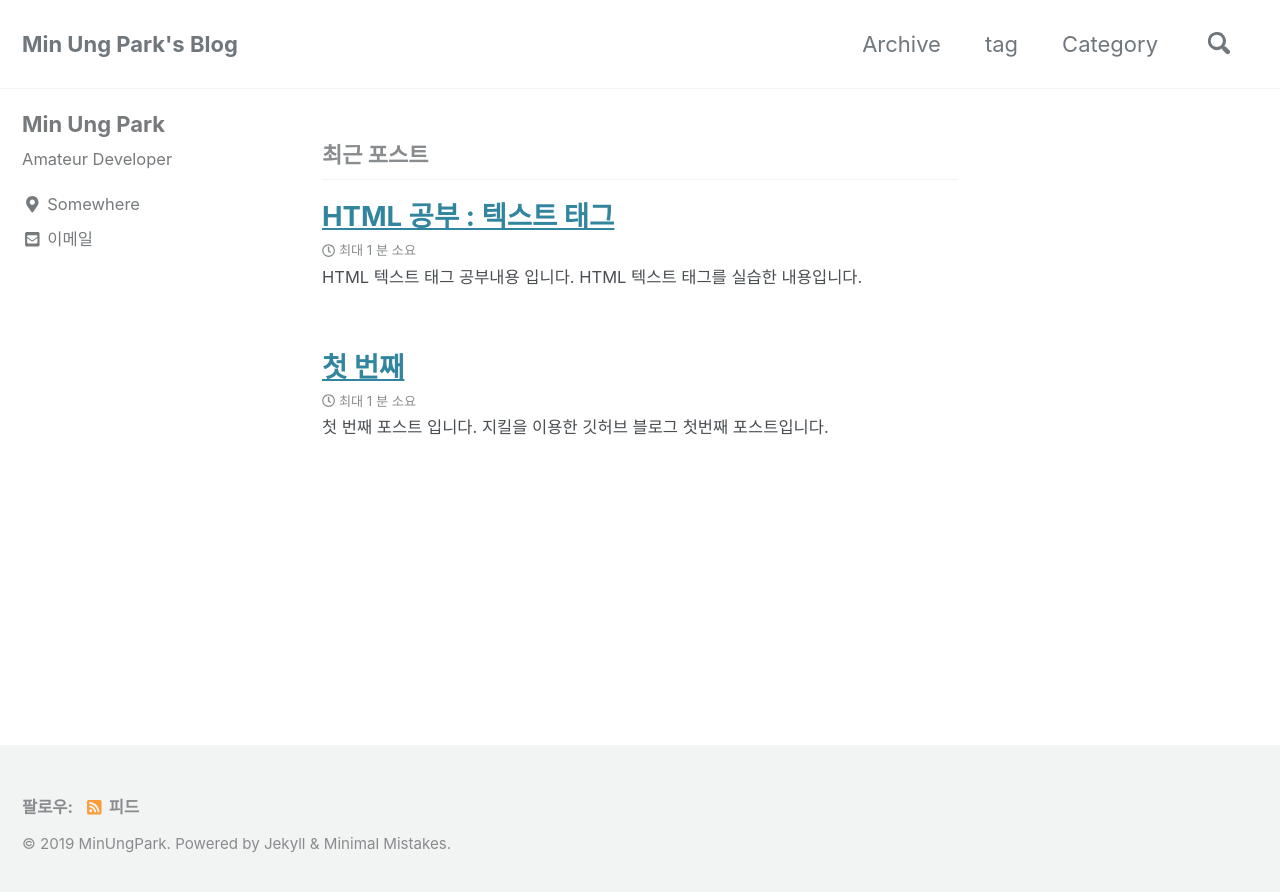
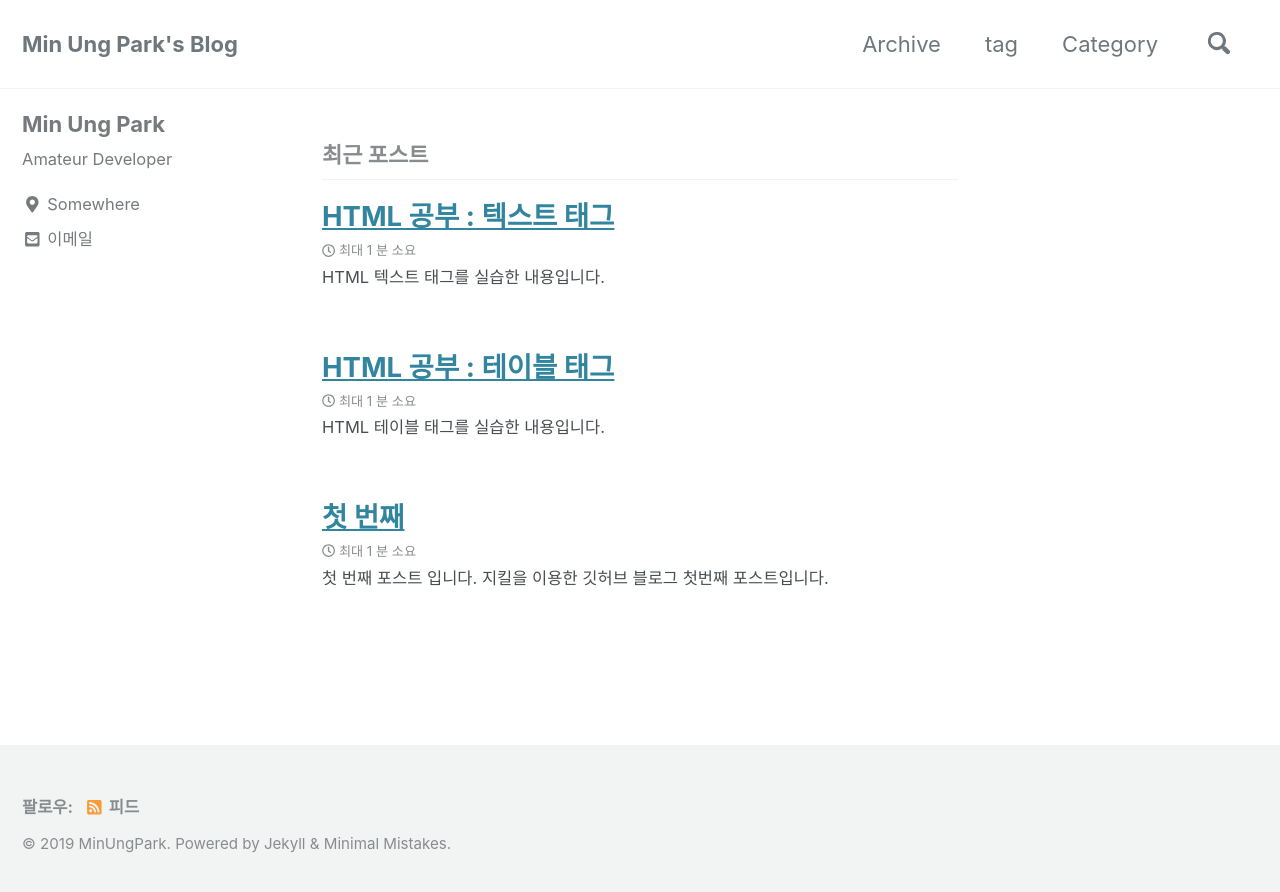
Before and after one commit to minungpark/minungpark.github.io, a Jekyll site: the page built from index.html, in a window 1280 px wide. Shown: the top 892 px of the page. Built offline with Jekyll 4.4.1, drawn with Linux system fonts in a browser that asks for light colours; cached includes are drawn as plain includes; the list of posts is cut into pages by our own code.

Commit message:
HTML Table Tag Practice

```diff
--- /dev/null
+++ b/_posts/2019-03-10-html-table-tag.md
@@ -0,0 +1,12 @@
+---
+layout : posts
+title : "HTML 공부 : 테이블 태그"
+date : 2019-03-10
+category : HTML
+tags : HTML
+---
+HTML 테이블 태그를 실습한 내용입니다.
+
+오랜만에 해보려니까 생각대로 안되는군요.
+
+실습한 파일은 [여기](https://minungpark.github.io/HTML/TableTag.html)서 보시면 됩니다.
--- a/_posts/2019-03-10-html-text-tag.md
+++ b/_posts/2019-03-10-html-text-tag.md
@@ -5,7 +5,6 @@ date : 2019-03-10
 category : HTML
 tags : HTML
 ---
-# HTML 텍스트 태그 공부내용 입니다.
 HTML 텍스트 태그를 실습한 내용입니다.
 
 오랜만에 해보려니까 생각대로 안되는군요.
```
